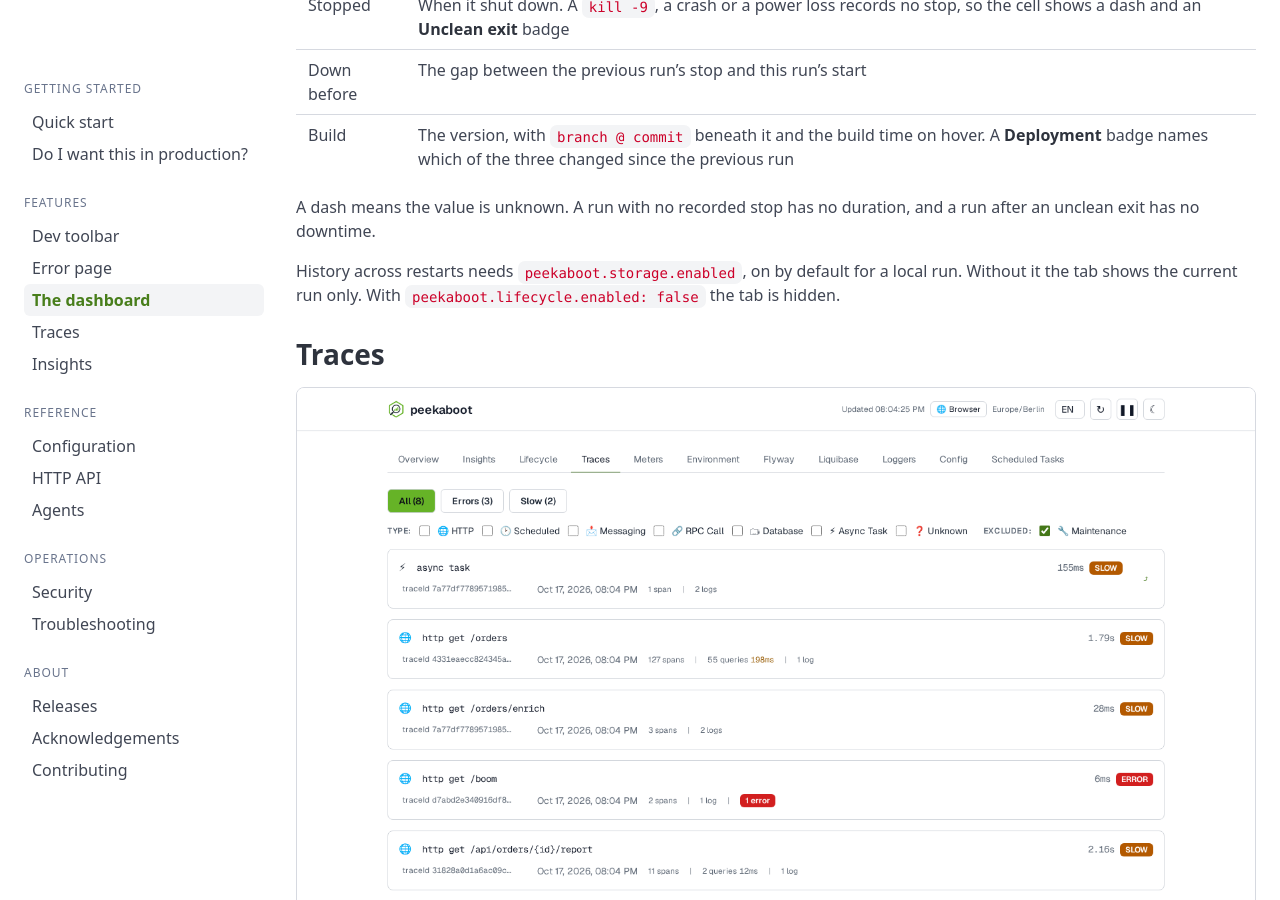
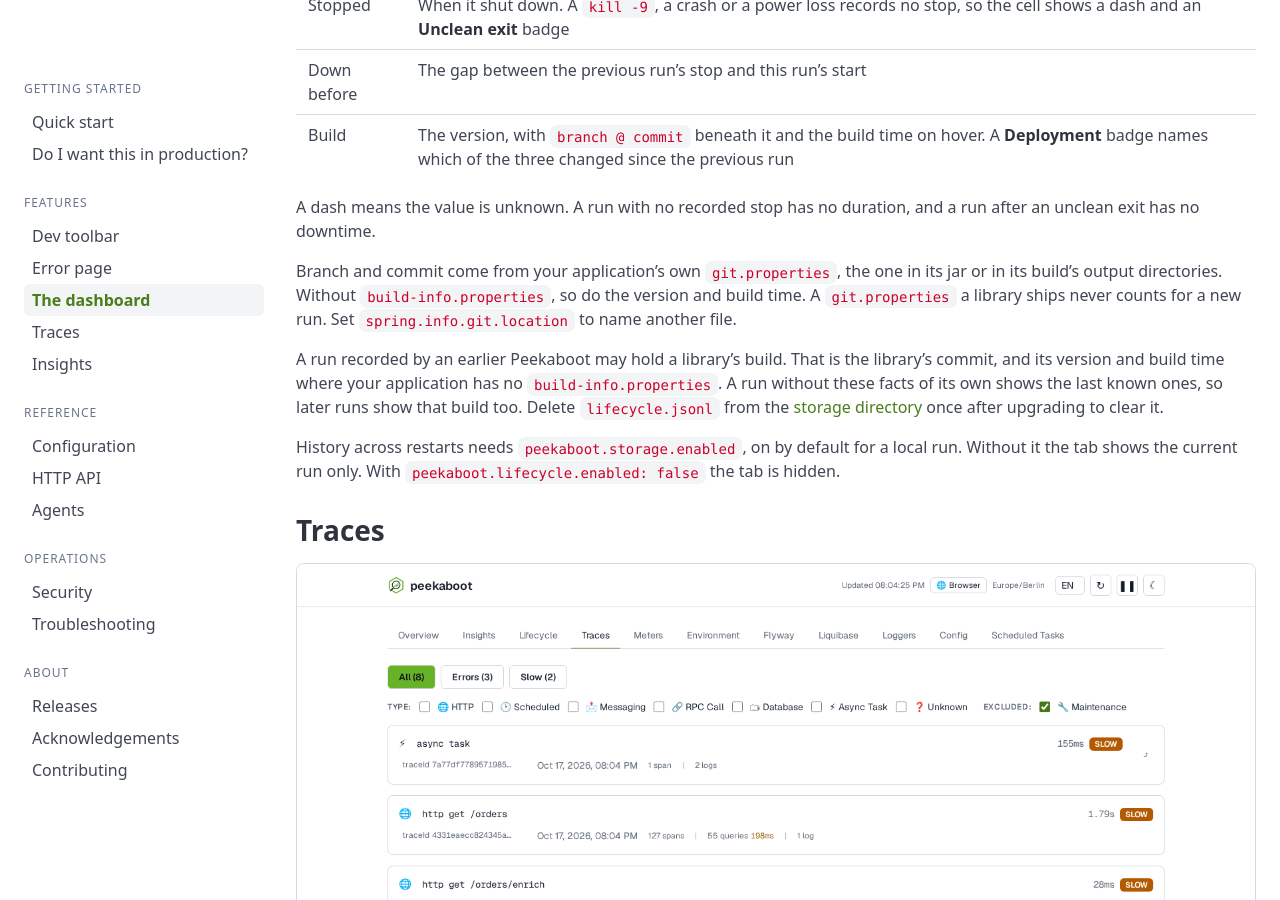
Before and after one commit to peekaboot-org/peekaboot-org.github.io, a Jekyll site: the page built from docs/dashboard.md, in a window 1280 px wide and 900 px high, scrolled down 4371 px. Built offline with Jekyll 4.4.1, drawn with Linux system fonts in a browser that asks for light colours.

Commit message:
docs: say whose git.properties a run shows

```diff
--- a/docs/dashboard.md
+++ b/docs/dashboard.md
@@ -119,6 +119,17 @@ Lifecycle lists every run of the application, newest first, 20 to a page.
 
 A dash means the value is unknown. A run with no recorded stop has no duration, and a run
 after an unclean exit has no downtime.
+
+Branch and commit come from your application's own `git.properties`, the one in its jar or in its
+build's output directories. Without `build-info.properties`, so do the version and build time. A
+`git.properties` a library ships never counts for a new run. Set `spring.info.git.location` to
+name another file.
+
+A run recorded by an earlier Peekaboot may hold a library's build. That is the library's commit,
+and its version and build time where your application has no `build-info.properties`. A run
+without these facts of its own shows the last known ones, so later runs show that build too. Delete
+`lifecycle.jsonl` from the [storage directory]({{ '/docs/configuration/' | relative_url }}#peekabootstorage)
+once after upgrading to clear it.
 
 History across restarts needs
 [`peekaboot.storage.enabled`]({{ '/docs/configuration/' | relative_url }}#peekabootstorage),
```
